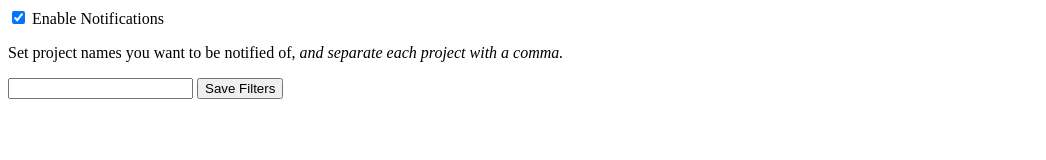
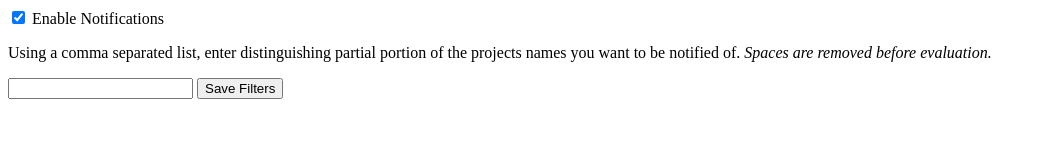
Before and after one commit to 3DEsprit/markets-notifier, a browser extension: page src/options.html in a window 1280 px wide. Shown: the whole page, without its empty margins (0-1046 px from the left). Drawn offline with Linux system fonts and the light colour scheme.

Commit message:
update options text

```diff
--- a/src/options.html
+++ b/src/options.html
@@ -12,7 +12,7 @@
         </label>
       </div>
       <div>
-        <p>Set project names you want to be notified of, <i>and separate each project with a comma.</i></p>
+        <p>Using a comma separated list, enter distinguishing partial portion of the projects names you want to be notified of. <i>Spaces are removed before evaluation.</i></p>
         <input id="filters">
         <button id="filter-submit">Save Filters</button>
       </div>
```
